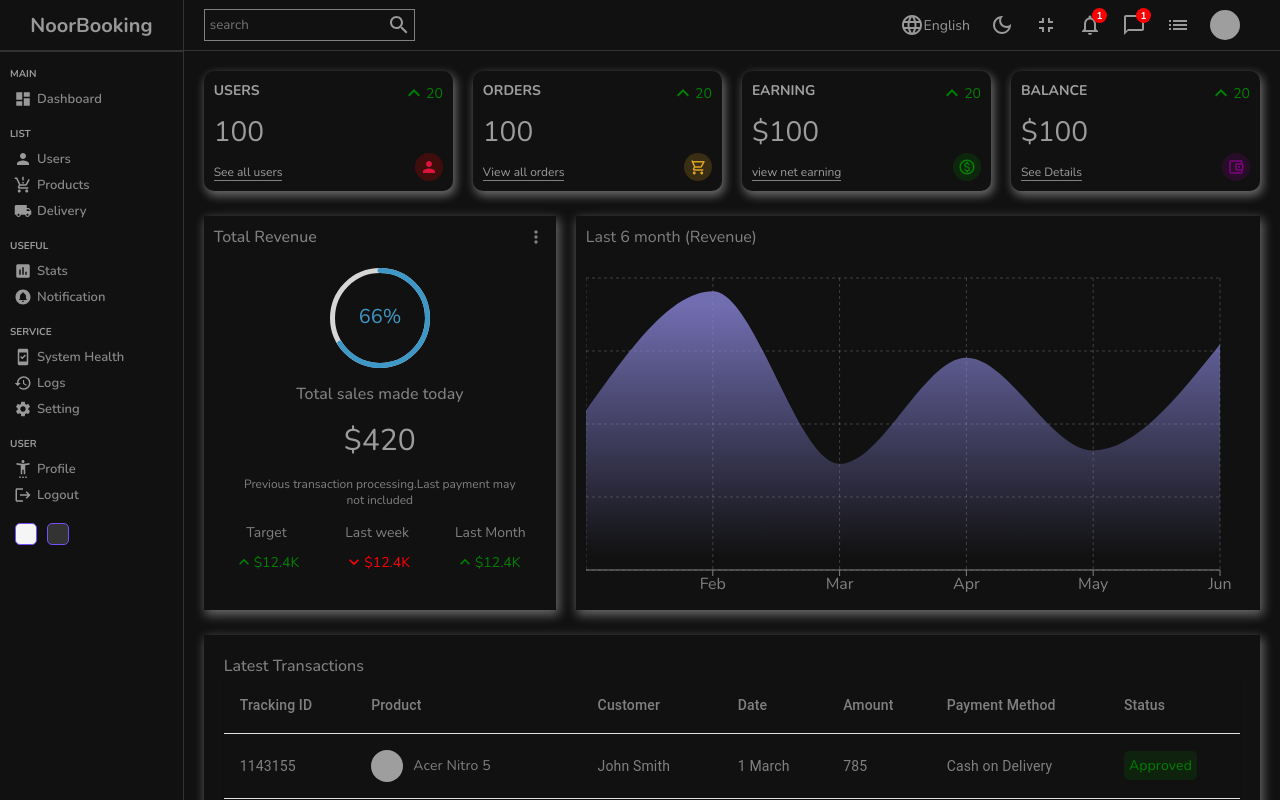
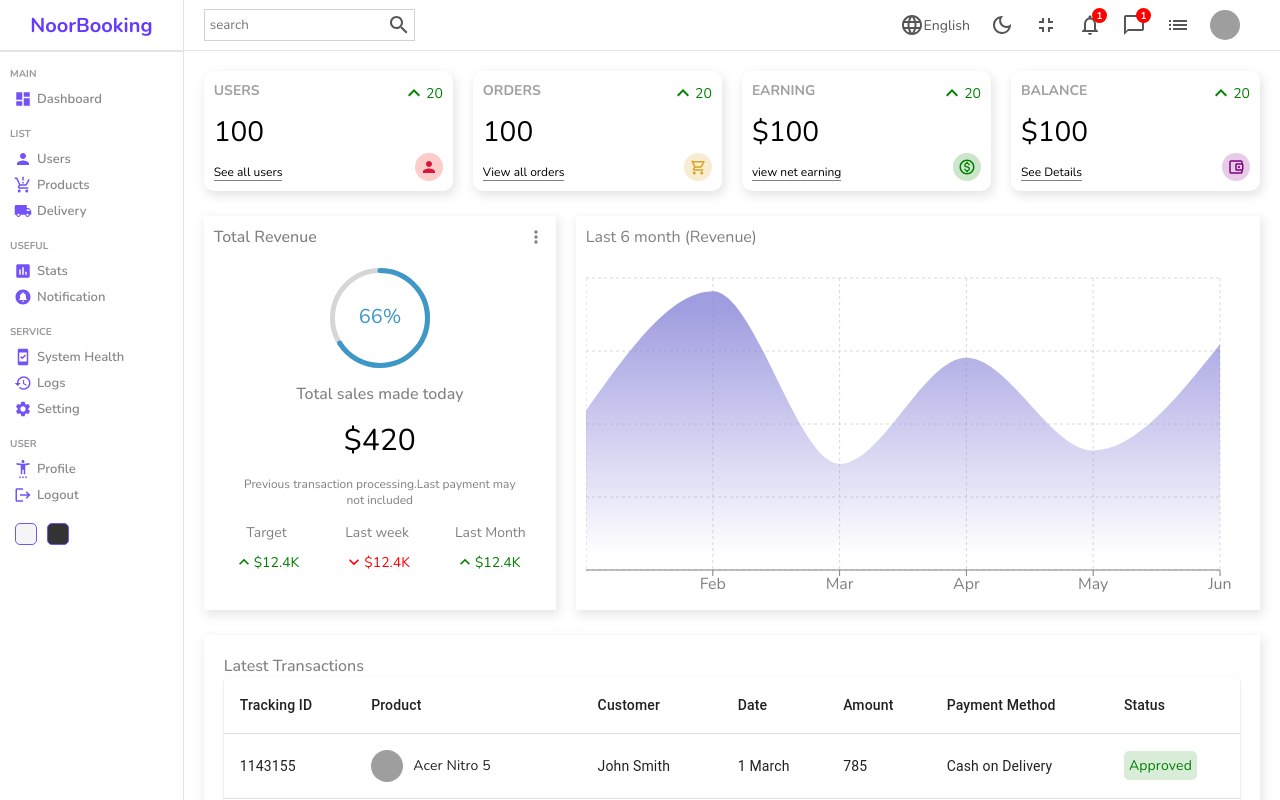
Before and after one commit to Radhi-Hudijan/noorBookingDp, a React (Create React App) app in the folder adminpanel/: page / in a window 1280 px wide. Shown: the top 800 px of the page. Built offline with nearby package versions, Linux system fonts and the light colour scheme; grey boxes are pictures that could not be loaded.

Commit message:
dark mode setup

```diff
--- a/adminpanel/src/App.js
+++ b/adminpanel/src/App.js
@@ -9,9 +9,16 @@
 //import the global style file
 import './style/dark.scss'
 
+//import the context API
+import { useContext } from "react";
+import { DarkModeContext } from "./context/darkModeContext";
+
 function App() {
+
+  const { darkMode }= useContext(DarkModeContext)
+
   return (
-    <div className="app dark">
+    <div className={darkMode ? "app dark" : "app"}>
       <BrowserRouter>
         <Routes>
           <Route path="/">
--- a/adminpanel/src/component/navbar/Navbar.jsx
+++ b/adminpanel/src/component/navbar/Navbar.jsx
@@ -1,4 +1,4 @@
-import React from "react";
+import React, { useContext } from "react";
 import "./navbar.scss";
 import SearchOutlinedIcon from "@mui/icons-material/SearchOutlined";
 import LanguageOutlinedIcon from "@mui/icons-material/LanguageOutlined";
@@ -7,8 +7,11 @@
 import NotificationsNoneOutlinedIcon from "@mui/icons-material/NotificationsNoneOutlined";
 import ChatBubbleOutlineOutlinedIcon from "@mui/icons-material/ChatBubbleOutlineOutlined";
 import ListOutlinedIcon from "@mui/icons-material/ListOutlined";
+import { DarkModeContext } from "../../context/darkModeContext";
 
 const Navbar = () => {
+
+  const { dispatch }= useContext(DarkModeContext)
   return (
     <div className="navbar">
       <div className="wrapper">
@@ -21,8 +24,10 @@
             <LanguageOutlinedIcon className="icon" />
             English
           </div>
-          <div className="item">
-            <DarkModeOutlinedIcon className="icon" />
+          <div className="item" >
+            <DarkModeOutlinedIcon className="icon" onClick={() => {
+            dispatch({type:"TOGGLE"})
+          }}/>
           </div>
           <div className="item">
             <FullscreenExitOutlinedIcon className="icon" />
--- a/adminpanel/src/component/navbar/navbar.scss
+++ b/adminpanel/src/component/navbar/navbar.scss
@@ -37,6 +37,7 @@
         align-items: center;
         margin-right: 20px;
         position: relative;
+        cursor: pointer;
 
         .icon {
           flex: 20px;
--- a/adminpanel/src/component/sidebar/Sidebar.jsx
+++ b/adminpanel/src/component/sidebar/Sidebar.jsx
@@ -1,4 +1,4 @@
-import React from "react";
+import React, { useContext } from "react";
 import "./sidebar.scss";
 
 //import link from react router
@@ -16,8 +16,12 @@
 import SettingsIcon from "@mui/icons-material/Settings";
 import SettingsAccessibilityIcon from "@mui/icons-material/SettingsAccessibility";
 import LogoutIcon from "@mui/icons-material/Logout";
+import { DarkModeContext } from "../../context/darkModeContext";
 
 const Sidebar = () => {
+
+  const {dispatch}= useContext(DarkModeContext)
+
   return (
     <div className="sidebar">
       <div className="top">
@@ -89,8 +93,8 @@
         </ul>
       </div>
       <div className="bottom">
-        <div className="colorOption"></div>
-        <div className="colorOption"></div>
+        <div className="colorOption" onClick={() => { dispatch({type:"LIGHT"})}}></div>
+        <div className="colorOption" onClick={() => { dispatch({type:"DARK"})}}></div>
       </div>
     </div>
   );
--- /dev/null
+++ b/adminpanel/src/context/darkModeContext.js
@@ -0,0 +1,20 @@
+import { createContext, useReducer } from "react"
+import DarkModeReducer from "./darkModeReducer"
+
+const INITIAL_STATE = {
+    darkMode:false
+}
+
+export const DarkModeContext = createContext(INITIAL_STATE)
+
+export const DarkModeContextProvider = ({ children })=> {
+
+    const [state, dispatch] = useReducer(DarkModeReducer, INITIAL_STATE)
+
+    return (
+        <DarkModeContext.Provider value={{ darkMode: state.darkMode, dispatch }}>
+            {children}
+        </DarkModeContext.Provider>
+    )
+
+}
--- /dev/null
+++ b/adminpanel/src/context/darkModeReducer.js
@@ -0,0 +1,24 @@
+const DarkModeReducer = (state,action) => {
+
+    switch (action.type) {
+        case "LIGHT": {
+            return {
+                darkMode: false
+            }
+        }
+        case "DARK": {
+            return {
+                darkMode:true
+            }
+        }
+        case "TOGGLE": {
+            return {
+                darkMode: !state.darkMode
+            }
+        }
+        default:
+            return state
+    }
+}
+
+export default DarkModeReducer;
--- a/adminpanel/src/index.js
+++ b/adminpanel/src/index.js
@@ -1,10 +1,13 @@
 import React from "react";
 import ReactDOM from "react-dom/client";
 import App from "./App";
+import { DarkModeContextProvider } from "./context/darkModeContext";
 
 const root = ReactDOM.createRoot(document.getElementById("root"));
 root.render(
   <React.StrictMode>
-    <App />
+    <DarkModeContextProvider>
+      <App />
+    </DarkModeContextProvider>
   </React.StrictMode>
 );
```
